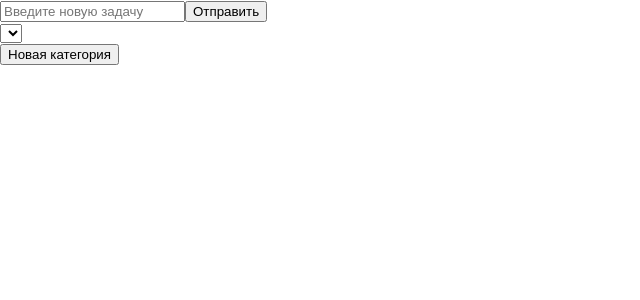
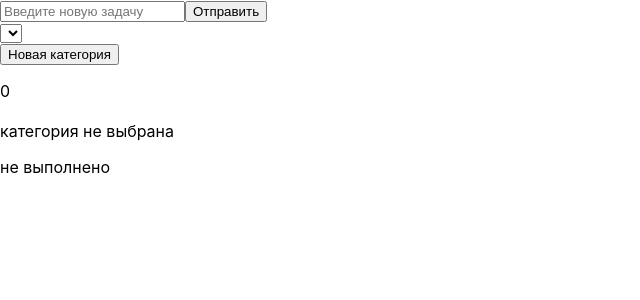
Before and after one commit to KirillTarasenk0/react-todo-app, a React (Create React App) app: page / in a window 1280 px wide. Both pictures are taken after a click on the button "Отправить". Shown: the top 300 px of the page, without its empty margins (0-640 px from the left). Built offline with nearby package versions, Linux system fonts and the light colour scheme; the HTML template or start-up script is replaced by a standard one.

Commit message:
TodoList and TodoItem components are in progress

```diff
--- a/src/App.js
+++ b/src/App.js
@@ -1,7 +1,9 @@
 import './App.css';
 import CategorySelector from "./components/categorySelector/CategorySelector";
 import AddTodoForm from "./components/addTodoForm/AddTodoForm";
+import TodoList from "./components/todoList/TodoList";
 import {useEffect, useState} from "react";
+import TodoItem from "./components/todoItem/TodoItem";
 
 function App() {
   const [todos, setTodos] = useState([]);
@@ -49,6 +51,11 @@ function App() {
           inputCategoryValue={inputCategoryValue}
           getCurrentCategoryInput={getCurrentCategoryInput}
         />
+          {todos &&
+              <TodoList
+                  todos={todos}
+              />
+          }
       </div>
     </>
   );
--- a/src/components/todoItem/TodoItem.jsx
+++ b/src/components/todoItem/TodoItem.jsx
@@ -1,11 +1,16 @@
 import './TodoItem.css';
 
-export default function TodoItem() {
+export default function TodoItem({id, title, category, completed}) {
     //- Отображает отдельную задачу с кнопками для изменения статуса выполнения и удаления задачи.
     //- Использует useState для управления состоянием задачи (выполнено/не выполнено).
     return (
       <>
-
+        <div>
+            <p>{id}</p>
+            <h2>{title}</h2>
+            <p>{category}</p>
+            <p>{completed}</p>
+        </div>
       </>
     );
 }
--- a/src/components/todoList/TodoList.jsx
+++ b/src/components/todoList/TodoList.jsx
@@ -1,9 +1,19 @@
 import './TodoList.css';
+import TodoItem from "../todoItem/TodoItem";
 
-export default function TodoList() {
+export default function TodoList({todos}) {
     return (
       <>
-
+        <div>
+            {todos && todos.map(item => {
+                return <TodoItem
+                    id={item.id}
+                    title={item.title}
+                    category={!item.category ? 'категория не выбрана' : item.category}
+                    completed={(item.completed === false) ? 'не выполнено' : item.completed}
+                />
+            })}
+        </div>
       </>
     );
 }
```
